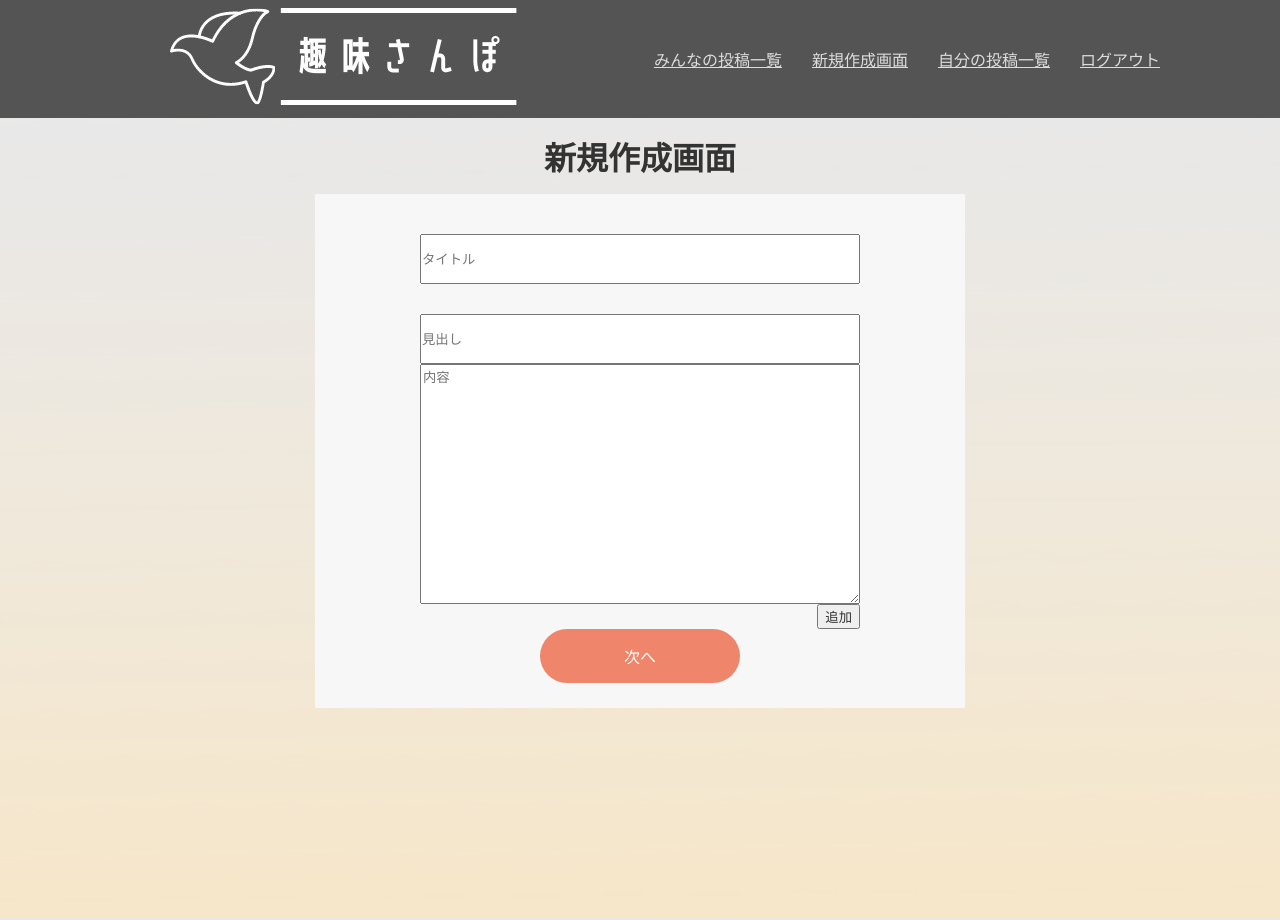
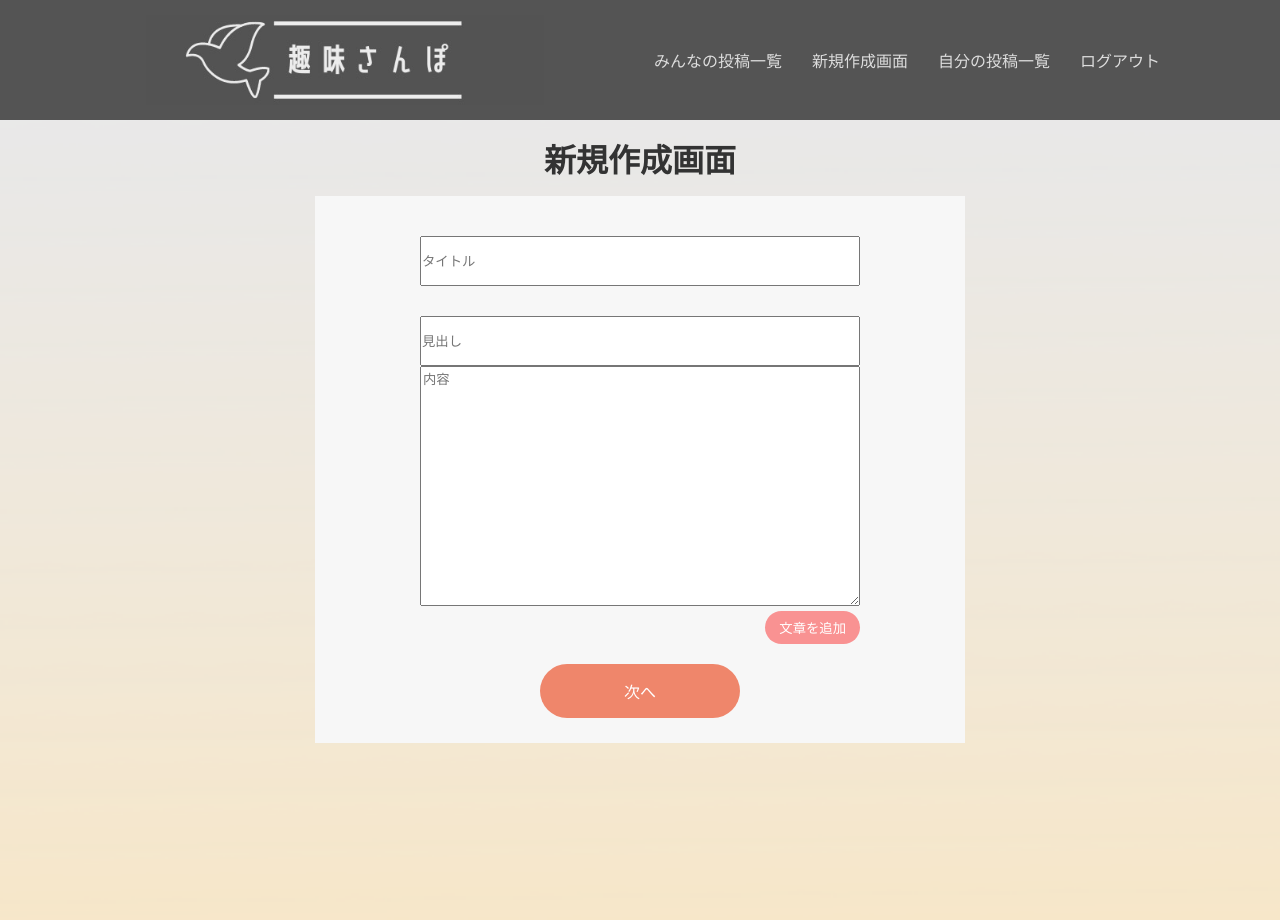
Before and after one commit to keromonsumire/yoninyonsyoku, a Flask app: page /create in a window 1280 px wide. Run offline with Flask 2, Linux system fonts and the light colour scheme; a user stored in the database is signed in.

Commit message:
ボタン変更

```diff
--- a/static/css/styles.css
+++ b/static/css/styles.css
@@ -129,12 +129,27 @@ header{
   display:flex;
   justify-content:space-between;
   align-items:center;
+  padding-top:15px;
+  padding-bottom:15px;
 }
 
-.header-logo h1
+.header-logo
 {
-  color: #FFF;
-  opacity: 0.8;
+  width:450px;
+  height:90px;
+}
+
+.header-logo img
+{
+  width:100%;
+  height:100%;
+  object-fit: contain;
+  opacity:0.9;
+}
+
+.header-logo img:hover
+{
+  opacity:1.0;
 }
 
 #header-logo{
@@ -164,8 +179,15 @@ header{
 
 .header-img2 a
 {
+  text-decoration:none;
   color: #FFF;
   opacity: 0.8;
+}
+
+.header-img2 a:hover
+{
+  text-decoration:underline;
+  opacity: 1.0;
 }
 
 .headline{
@@ -254,11 +276,22 @@ header{
 .create-buttons
 {
   text-align: right;
+  margin-top:5px;
+  margin-bottom: 20px;
 }
 
 .create-button1,.create-button5,.create-button6,.create-button7,.create-button8
 {
   margin-right:55px;
+}
+
+.create-button1,.create-button2,.create-button3,.create-button4,.create-button5,.create-button6,.create-button7,.create-button8
+{
+  padding:7px 14px;
+  border-radius: 30px;
+  background-color: #F99292;
+  color:white;
+  border:none;
 }
 
 /* upload.htmlについて */
@@ -601,23 +634,52 @@ p {
 
 /* チェックボックス */
 .check-label {
-  padding:7px 14px;
-}
-.check-label .check-input {
-  display: none; /* デフォルトのinputは非表示にする */
-}
-.check-label .check-span {
-  color: white;
+  /* padding:7px 14px;  */
+  position: relative;
+  display:block;
+  padding: 0.25em 0.5em;
+  text-decoration: none;
+  color: #FFF;
+  /* background:  #F0CE1B; */
+  border-bottom: solid 2px #d27d00;
+  border-radius: 4px;/*角の丸み*/
+  box-shadow: inset 0 2px 0 rgba(255,255,255,0.2), 0 2px 2px rgba(0, 0, 0, 0.19);
+  width:260px;
+  height:45px;
+  margin:0 auto;
+  text-align: center;
+  margin-top:20px;
+  padding-top:8px;
+  margin-bottom:10px;
 }
 
-.check-label:hover,.check-input:hover + .check-span {
-  cursor: pointer;
-  color: #FFF;
-  opacity:0.7;
+.check-span
+{
+  color:white;
 }
 
-.check-label,.check-input:checked + .check-span {
+.check-label:hover{
+  opacity:0.8;
   cursor: pointer;
-  color: black;
-  opacity:1.0;
 }
+
+.check-label:active {
+  /*ボタンを押したとき*/
+  -webkit-transform: translateY(4px);
+  transform: translateY(4px);/*下に動く*/
+  border-bottom: none;/*線を消す*/
+}
+
+.check-input:checked + .check-span
+{
+  color:black;
+}
+
+/* .check-input:checked + .check-label
+{
+  background-color: white;
+} */
+
+.check-input{
+  display: none;
+}
--- a/templates/base.html
+++ b/templates/base.html
@@ -23,9 +23,7 @@
             <div class="content">
                 <header>
                     <div class="header-logo">
-
                         <a href="/" id="header-logo"><img src="../static/photo/Logo_gray.jpeg"></a>
-
                     </div>
                     <div class="header-list">
                         <ul>
--- a/templates/create.html
+++ b/templates/create.html
@@ -11,7 +11,7 @@
                         <input class="create-content" placeholder="見出し" type="text" name="headline1">
                         <textarea rows="13"  placeholder="内容" type="text" name="body1"></textarea>
                         <div class="create-buttons">
-                            <button type="button" class="create-button1">追加</button>
+                            <button type="button" class="create-button1">文章を追加</button>
                         </div>
                     </div>
 
@@ -19,7 +19,7 @@
                         <input class="create-content" placeholder="見出し" type="text" name="headline2">
                         <textarea rows="13"  placeholder="内容" type="text" name="body2"></textarea>
                         <div class="create-buttons">
-                        <button type="button" class="create-button2">追加</button>
+                        <button type="button" class="create-button2">文章を追加</button>
                         <button type="button" class="create-button5">削除</button>
                         </div>
 
@@ -29,7 +29,7 @@
                         <input class="create-content" placeholder="見出し" type="text" name="headline3">
                         <textarea rows="13"  placeholder="内容" type="text" name="body3"></textarea>
                         <div class="create-buttons">
-                        <button type="button" class="create-button3">追加</button>
+                        <button type="button" class="create-button3">文章を追加</button>
                         <button type="button" class="create-button6">削除</button>
                         </div>
                     </div>
@@ -38,7 +38,7 @@
                         <input class="create-content" placeholder="見出し" type="text" name="headline4">
                         <textarea rows="13"  placeholder="内容" type="text" name="body4"></textarea>
                         <div class="create-buttons">
-                        <button type="button" class="create-button4">追加</button>
+                        <button type="button" class="create-button4">文章を追加</button>
                         <button type="button" class="create-button7">削除</button>
                         </div>
                     </div>
```
Also changed, not shown: templates/index.html (+0 -14 lines).
